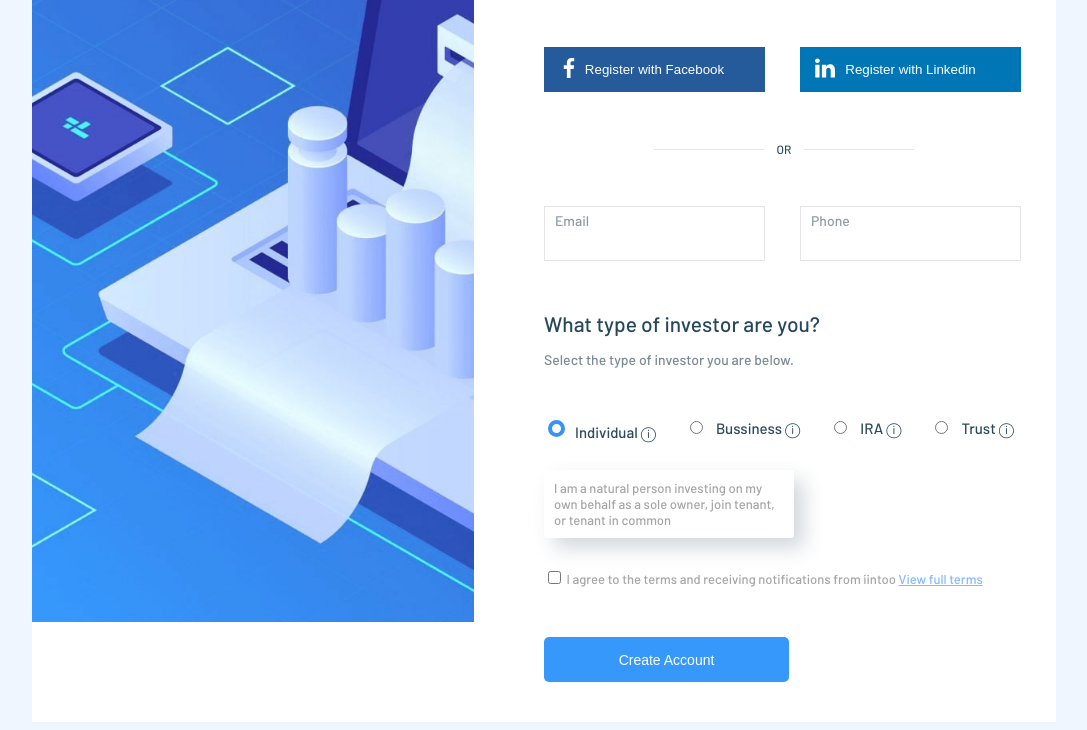
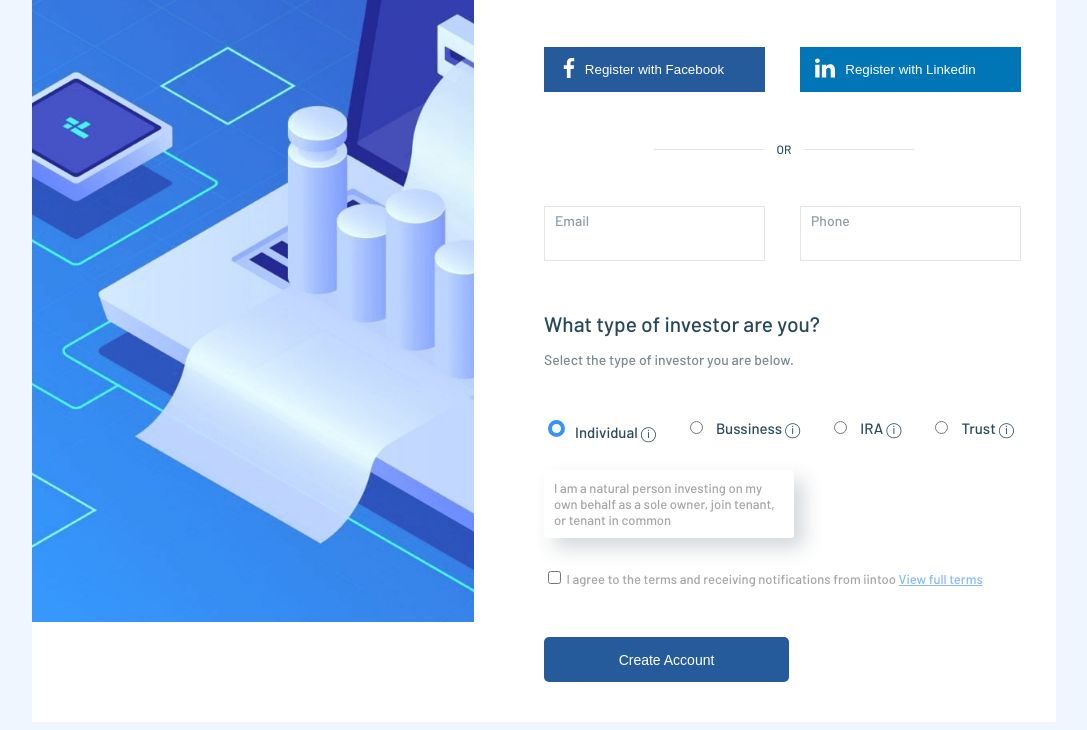
Before and after one commit to AlexSakhno/css-task, a plain HTML site: page index.html in a window 1280 px wide. In both pictures the pointer is over the button "Create Account". Shown: the part 86-816 px from the top of the page, without its empty margins (96-1183 px from the left). Drawn offline with Linux system fonts and the light colour scheme.

Commit message:
iintoo-v.1.2

```diff
--- a/css/style.css
+++ b/css/style.css
@@ -277,6 +277,10 @@ body {
   background-color: #3698fb;
 }
 
+.create-account_button:hover {
+  background-color: #255b9b;
+}
+
 @media screen and (max-width: 1920px) {
   .container {
     width: 1440px;
```
